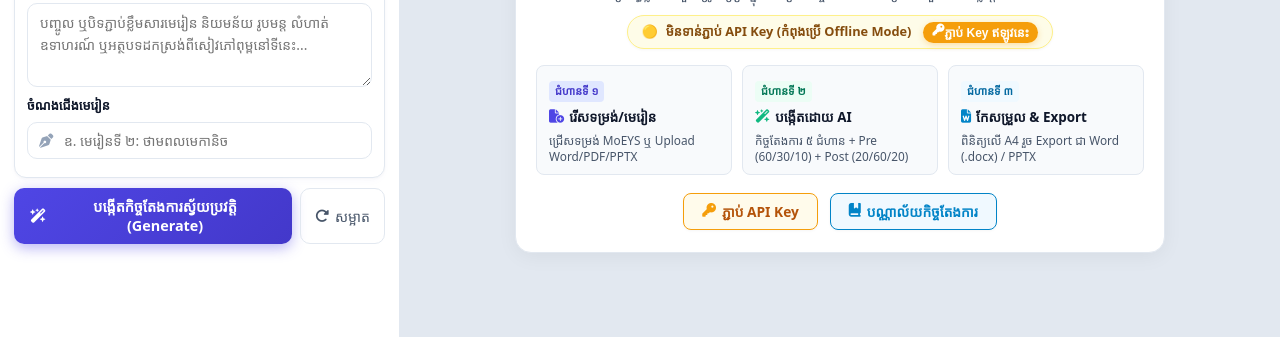
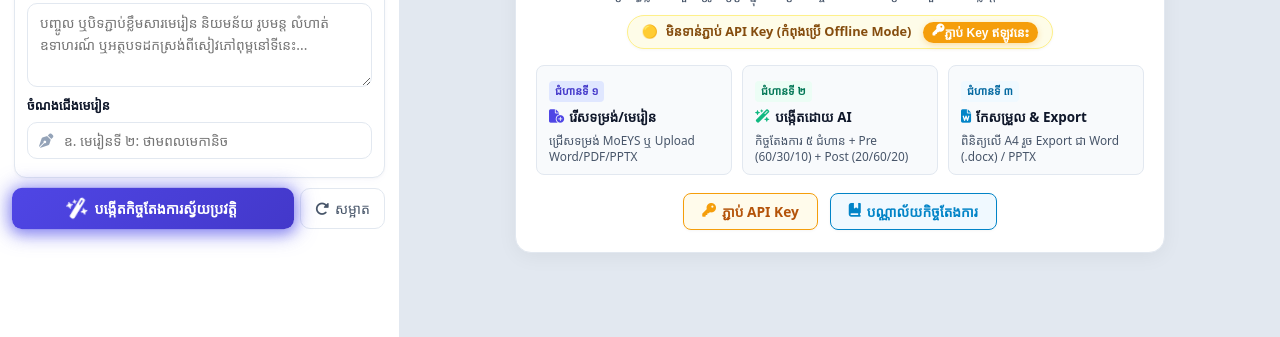
Before and after one commit to boreykem/lessonplan, a plain HTML site: page index.html in a window 1280 px wide. Shown: the part 384-721 px from the top of the page. Drawn offline with nearby package versions, Linux system fonts and the light colour scheme; no server answers; a web font is replaced by a local one.

Commit message:
style: remove English word from generate button for single-line display and add attractive blinking pulse animation with cache bump v99

```diff
--- a/index.html
+++ b/index.html
@@ -858,7 +858,7 @@
         <div class="action-dock">
           <button id="btnGenerate" class="btn-primary-glow">
             <i class="fa-solid fa-wand-magic-sparkles"></i>
-            <span data-i18n="btnGenerate">បង្កើតកិច្ចតែងការស្វ័យប្រវត្តិ (Generate)</span>
+            <span data-i18n="btnGenerate">បង្កើតកិច្ចតែងការស្វ័យប្រវត្តិ</span>
           </button>
 
           <button id="btnReset" class="btn-ghost" title="កំណត់ទិន្នន័យឡើងវិញ">
--- a/public/style.css
+++ b/public/style.css
@@ -702,27 +702,95 @@ textarea.form-control {
   background: linear-gradient(135deg, #4f46e5, #4338ca);
   color: #ffffff;
   border: none;
-  padding: 9px 16px;
+  padding: 10px 14px;
   border-radius: var(--radius-md);
   font-family: var(--font-khmer);
-  font-weight: 600;
-  font-size: 0.9rem;
+  font-weight: 700;
+  font-size: 0.88rem;
   cursor: pointer;
   display: flex;
   align-items: center;
   justify-content: center;
   gap: 8px;
-  box-shadow: 0 4px 14px rgba(79, 70, 229, 0.4);
-  transition: var(--transition);
+  white-space: nowrap;
+  box-shadow: 0 4px 14px rgba(79, 70, 229, 0.45);
+  transition: all 0.25s ease;
+  position: relative;
+  overflow: hidden;
+  animation: generateBtnBlink 2.2s infinite ease-in-out;
+}
+
+.btn-primary-glow i {
+  animation: wandSparkleWiggle 2.2s infinite ease-in-out;
+  display: inline-block;
+  font-size: 0.95rem;
+}
+
+.btn-primary-glow::after {
+  content: '';
+  position: absolute;
+  top: -50%;
+  left: -60%;
+  width: 40%;
+  height: 200%;
+  background: linear-gradient(
+    90deg,
+    transparent,
+    rgba(255, 255, 255, 0.28),
+    transparent
+  );
+  transform: rotate(25deg);
+  animation: shimmerSweep 3.5s infinite;
+  pointer-events: none;
+}
+
+@keyframes generateBtnBlink {
+  0% {
+    transform: scale(1);
+    box-shadow: 0 4px 14px rgba(79, 70, 229, 0.45);
+  }
+  50% {
+    transform: scale(1.025);
+    box-shadow: 0 0 22px 6px rgba(99, 102, 241, 0.7), 0 6px 20px rgba(79, 70, 229, 0.6);
+  }
+  100% {
+    transform: scale(1);
+    box-shadow: 0 4px 14px rgba(79, 70, 229, 0.45);
+  }
+}
+
+@keyframes wandSparkleWiggle {
+  0%, 100% {
+    transform: rotate(0deg) scale(1);
+  }
+  25% {
+    transform: rotate(-14deg) scale(1.2);
+  }
+  50% {
+    transform: rotate(14deg) scale(1.26);
+  }
+  75% {
+    transform: rotate(-6deg) scale(1.12);
+  }
+}
+
+@keyframes shimmerSweep {
+  0% {
+    left: -60%;
+  }
+  30%, 100% {
+    left: 140%;
+  }
 }
 
 .btn-primary-glow:hover {
-  transform: translateY(-1px);
-  box-shadow: 0 6px 20px rgba(79, 70, 229, 0.5);
+  transform: translateY(-2px) scale(1.03);
+  box-shadow: 0 8px 24px rgba(79, 70, 229, 0.65);
+  animation-play-state: paused;
 }
 
 .btn-primary-glow:active {
-  transform: translateY(0);
+  transform: translateY(0) scale(0.98);
 }
 
 .btn-secondary {
--- a/public/sw.js
+++ b/public/sw.js
@@ -1,4 +1,4 @@
-const CACHE_NAME = 'lessonplan-cache-v98';
+const CACHE_NAME = 'lessonplan-cache-v99';
 const ASSETS_TO_CACHE = [
   './',
   'index.html',
--- a/style.css
+++ b/style.css
@@ -702,27 +702,95 @@ textarea.form-control {
   background: linear-gradient(135deg, #4f46e5, #4338ca);
   color: #ffffff;
   border: none;
-  padding: 9px 16px;
+  padding: 10px 14px;
   border-radius: var(--radius-md);
   font-family: var(--font-khmer);
-  font-weight: 600;
-  font-size: 0.9rem;
+  font-weight: 700;
+  font-size: 0.88rem;
   cursor: pointer;
   display: flex;
   align-items: center;
   justify-content: center;
   gap: 8px;
-  box-shadow: 0 4px 14px rgba(79, 70, 229, 0.4);
-  transition: var(--transition);
+  white-space: nowrap;
+  box-shadow: 0 4px 14px rgba(79, 70, 229, 0.45);
+  transition: all 0.25s ease;
+  position: relative;
+  overflow: hidden;
+  animation: generateBtnBlink 2.2s infinite ease-in-out;
+}
+
+.btn-primary-glow i {
+  animation: wandSparkleWiggle 2.2s infinite ease-in-out;
+  display: inline-block;
+  font-size: 0.95rem;
+}
+
+.btn-primary-glow::after {
+  content: '';
+  position: absolute;
+  top: -50%;
+  left: -60%;
+  width: 40%;
+  height: 200%;
+  background: linear-gradient(
+    90deg,
+    transparent,
+    rgba(255, 255, 255, 0.28),
+    transparent
+  );
+  transform: rotate(25deg);
+  animation: shimmerSweep 3.5s infinite;
+  pointer-events: none;
+}
+
+@keyframes generateBtnBlink {
+  0% {
+    transform: scale(1);
+    box-shadow: 0 4px 14px rgba(79, 70, 229, 0.45);
+  }
+  50% {
+    transform: scale(1.025);
+    box-shadow: 0 0 22px 6px rgba(99, 102, 241, 0.7), 0 6px 20px rgba(79, 70, 229, 0.6);
+  }
+  100% {
+    transform: scale(1);
+    box-shadow: 0 4px 14px rgba(79, 70, 229, 0.45);
+  }
+}
+
+@keyframes wandSparkleWiggle {
+  0%, 100% {
+    transform: rotate(0deg) scale(1);
+  }
+  25% {
+    transform: rotate(-14deg) scale(1.2);
+  }
+  50% {
+    transform: rotate(14deg) scale(1.26);
+  }
+  75% {
+    transform: rotate(-6deg) scale(1.12);
+  }
+}
+
+@keyframes shimmerSweep {
+  0% {
+    left: -60%;
+  }
+  30%, 100% {
+    left: 140%;
+  }
 }
 
 .btn-primary-glow:hover {
-  transform: translateY(-1px);
-  box-shadow: 0 6px 20px rgba(79, 70, 229, 0.5);
+  transform: translateY(-2px) scale(1.03);
+  box-shadow: 0 8px 24px rgba(79, 70, 229, 0.65);
+  animation-play-state: paused;
 }
 
 .btn-primary-glow:active {
-  transform: translateY(0);
+  transform: translateY(0) scale(0.98);
 }
 
 .btn-secondary {
--- a/sw.js
+++ b/sw.js
@@ -1,4 +1,4 @@
-const CACHE_NAME = 'lessonplan-cache-v98';
+const CACHE_NAME = 'lessonplan-cache-v99';
 const ASSETS_TO_CACHE = [
   './',
   'index.html',
```
Also changed, not shown: public/index.html (+1 -1 lines), app.js, public/app.js.
